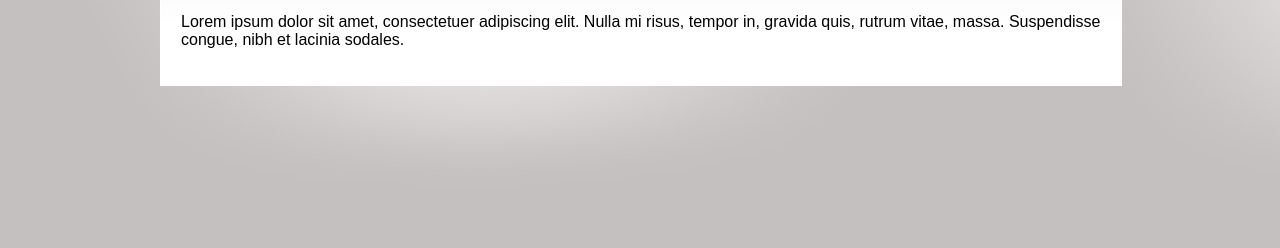
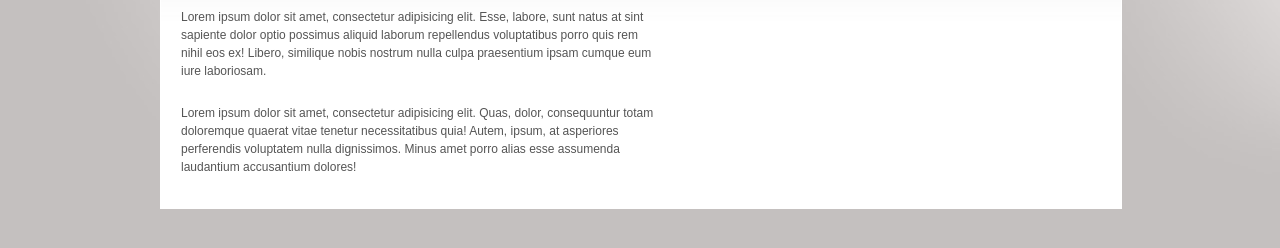
Before and after one commit to mkunkel/ecardly, a plain HTML site: page index.html in a window 1280 px wide. Shown: the part 148-396 px from the top of the page. Drawn offline with Linux system fonts and the light colour scheme.

Commit message:
featured complete?

```diff
--- a/css/style.css
+++ b/css/style.css
@@ -15,6 +15,12 @@ a {
   margin-top: 12px;
   margin-bottom: 12px;
 }
+p {
+  font-size: 12px;
+  color: #555;
+  line-height: 18px;
+  margin-right: 10px;
+}
 #featured {
   width: 920px;
   padding: 20px;
@@ -30,12 +36,17 @@ a {
 #wrap > div > span {
   display: block;
   font-weight: bold;
-  font-size: 13px;
+  font-size: 12px;
 }
 #featured > img {
   float: right;
   border: 1px solid #CCC;
 }
+#featured > p {
+  width: 480px;
+  /*display: inline-block;*/
+  float: left;
+}
 .clear {
   clear: both;
 }
--- a/index.html
+++ b/index.html
@@ -13,7 +13,8 @@
       <h1>Our Latest Ecard!</h1>
       <span>on <a href="">april 13</a> in <a href="">web design</a> tagged <a href="">blogging</a></span>
 
-      <p>Lorem ipsum dolor sit amet, consectetuer adipiscing elit. Nulla mi risus, tempor in, gravida quis, rutrum vitae, massa. Suspendisse congue, nibh et lacinia sodales.</p>
+      <p>Lorem ipsum dolor sit amet, consectetur adipisicing elit. Esse, labore, sunt natus at sint sapiente dolor optio possimus aliquid laborum repellendus voluptatibus porro quis rem nihil eos ex! Libero, similique nobis nostrum nulla culpa praesentium ipsam cumque eum iure laboriosam.</p>
+      <p>Lorem ipsum dolor sit amet, consectetur adipisicing elit. Quas, dolor, consequuntur totam doloremque quaerat vitae tenetur necessitatibus quia! Autem, ipsum, at asperiores perferendis voluptatem nulla dignissimos. Minus amet porro alias esse assumenda laudantium accusantium dolores!</p>
       <div class="clear"></div>
     </div>
     <div id="entries">
```
